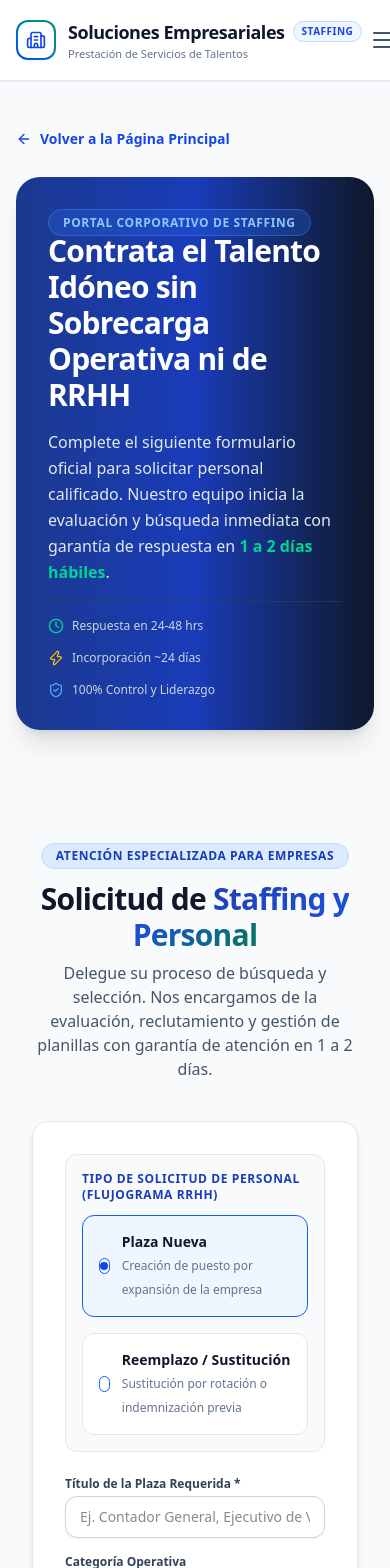
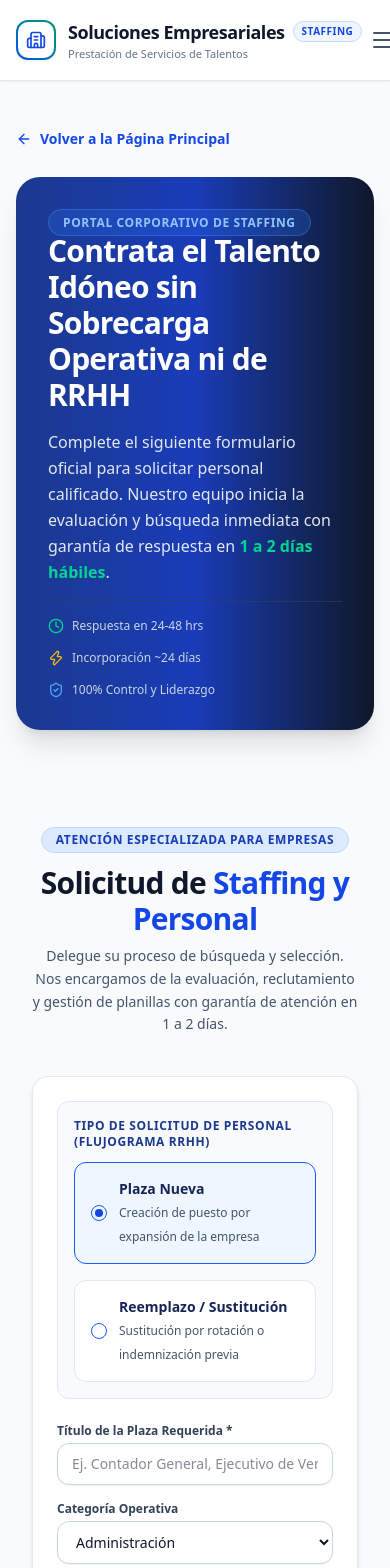
Before and after one commit to carlosBenitez0/soluciones-empresariales, a Next.js app: page /solicitar-personal in a window 390 px wide. Shown: the top 1568 px of the page. Built offline with nearby package versions, Linux system fonts and the light colour scheme.

Commit message:
chore(impeccable): install impeccable tool, resolve all UI anti-patterns, fix color contrasts and verify responsive design

```diff
--- a/package.json
+++ b/package.json
@@ -13,6 +13,7 @@
   "dependencies": {
     "clsx": "^2.1.1",
     "framer-motion": "^14.0.0",
+    "impeccable": "^4.1.0",
     "lucide-react": "^1.52.0",
     "next": "16.3.8",
     "react": "19.2.8",
--- a/src/app/globals.css
+++ b/src/app/globals.css
@@ -23,7 +23,7 @@
 }
 
 .glass-panel {
-  background: rgba(255, 255, 255, 0.92);
+  background: rgba(255, 255, 255, 0.95);
   backdrop-filter: blur(12px);
   -webkit-backdrop-filter: blur(12px);
   border: 1px solid #e2e8f0;
@@ -43,15 +43,13 @@
 }
 
 .gradient-text {
-  background: linear-gradient(135deg, #1e40af 0%, #1d4ed8 50%, #047857 100%);
-  -webkit-background-clip: text;
-  -webkit-text-fill-color: transparent;
+  color: #1d4ed8;
+  font-weight: 800;
 }
 
 .gradient-text-gold {
-  background: linear-gradient(135deg, #b45309 0%, #d97706 100%);
-  -webkit-background-clip: text;
-  -webkit-text-fill-color: transparent;
+  color: #b45309;
+  font-weight: 800;
 }
 
 /* Custom Corporate Scrollbar */
--- a/src/app/page.tsx
+++ b/src/app/page.tsx
@@ -38,7 +38,7 @@
   };
 
   return (
-    <div className="min-h-screen bg-slate-50 text-slate-900 flex flex-col font-sans selection:bg-blue-700 selection:text-white">
+    <div className="min-h-screen bg-slate-50 text-slate-900 flex flex-col font-sans">
 
       {/* Executive Navbar with Next.js router integration */}
       <Navbar />
--- a/src/components/enterprise/StaffingRequestForm.tsx
+++ b/src/components/enterprise/StaffingRequestForm.tsx
@@ -54,7 +54,7 @@
   };
 
   return (
-    <section className="py-16 bg-slate-50 border-b border-slate-200">
+    <section className="py-12 lg:py-16 bg-slate-50 border-b border-slate-200">
       <div className="max-w-4xl mx-auto px-4 sm:px-6 lg:px-8">
 
         {/* Header */}
@@ -63,28 +63,28 @@
             Atención Especializada para Empresas
           </div>
           <h2 className="text-3xl sm:text-4xl font-extrabold text-slate-900 tracking-tight">
-            Solicitud de <span className="gradient-text">Staffing y Personal</span>
+            Solicitud de <span className="text-blue-700">Staffing y Personal</span>
           </h2>
-          <p className="text-slate-600 mt-2 text-base max-w-2xl mx-auto">
+          <p className="text-slate-600 mt-2 text-sm sm:text-base max-w-2xl mx-auto leading-relaxed">
             Delegue su proceso de búsqueda y selección. Nos encargamos de la evaluación, reclutamiento y gestión de planillas con garantía de atención en 1 a 2 días.
           </p>
         </div>
 
         {/* Form Container */}
-        <div className="bg-white p-8 rounded-2xl border border-slate-200 shadow-md">
+        <div className="bg-white p-6 sm:p-8 rounded-2xl border border-slate-200 shadow-md">
           {submitted ? (
             <div className="text-center py-10 space-y-4">
               <div className="w-16 h-16 rounded-full bg-emerald-100 text-emerald-700 flex items-center justify-center mx-auto border border-emerald-300 shadow-xs">
                 <CheckCircle2 className="w-10 h-10" />
               </div>
               <h3 className="text-2xl font-extrabold text-slate-900">¡Solicitud de Staffing Registrada!</h3>
-              <p className="text-slate-600 max-w-lg mx-auto">
+              <p className="text-slate-600 max-w-lg mx-auto text-sm leading-relaxed">
                 Hemos recibido la solicitud para la plaza <strong className="text-blue-700">{positionTitle}</strong> de <strong className="text-slate-900">{companyName}</strong>. Un especialista en Recursos Humanos asignado responderá en menos de <strong className="text-emerald-700">24 a 48 horas</strong>.
               </p>
               <div className="pt-4">
                 <button
                   onClick={handleReset}
-                  className="px-6 py-2.5 rounded-xl bg-blue-700 hover:bg-blue-800 text-white font-bold text-sm shadow-md"
+                  className="px-6 py-2.5 rounded-xl bg-blue-700 hover:bg-blue-800 text-white font-bold text-sm shadow-md transition-colors"
                 >
                   Registrar Otra Solicitud
                 </button>
@@ -95,12 +95,12 @@
 
               {/* Section 1: Tipo de Movimiento (PDF Page 11 Logic) */}
               <div className="p-4 rounded-xl bg-slate-50 border border-slate-200 space-y-3">
-                <label className="block text-xs font-bold text-blue-800 uppercase tracking-wider">
+                <label className="block text-xs font-bold text-blue-900 uppercase tracking-wider">
                   Tipo de Solicitud de Personal (Flujograma RRHH)
                 </label>
                 <div className="grid grid-cols-1 sm:grid-cols-2 gap-4">
                   <label className={`p-4 rounded-xl border cursor-pointer flex items-center gap-3 transition-colors ${
-                    requestType === 'Plaza Nueva' ? 'bg-blue-50 border-blue-600 text-slate-900' : 'bg-white border-slate-200 text-slate-600'
+                    requestType === 'Plaza Nueva' ? 'bg-blue-50 border-blue-600 text-blue-950' : 'bg-white border-slate-200 text-slate-700'
                   }`}>
                     <input
                       type="radio"
@@ -110,17 +110,17 @@
                       onChange={() => setRequestType('Plaza Nueva')}
                       className="sr-only"
                     />
-                    <div className="w-4 h-4 rounded-full border border-blue-600 flex items-center justify-center">
+                    <div className="w-4 h-4 rounded-full border border-blue-600 flex items-center justify-center shrink-0">
                       {requestType === 'Plaza Nueva' && <div className="w-2 h-2 rounded-full bg-blue-700" />}
                     </div>
                     <div>
-                      <span className="font-bold block text-sm text-slate-900">Plaza Nueva</span>
-                      <span className="text-xs text-slate-500">Creación de puesto por expansión de la empresa</span>
+                      <span className="font-bold block text-sm text-blue-950">Plaza Nueva</span>
+                      <span className="text-xs text-slate-600">Creación de puesto por expansión de la empresa</span>
                     </div>
                   </label>
 
                   <label className={`p-4 rounded-xl border cursor-pointer flex items-center gap-3 transition-colors ${
-                    requestType === 'Reemplazo' ? 'bg-blue-50 border-blue-600 text-slate-900' : 'bg-white border-slate-200 text-slate-600'
+                    requestType === 'Reemplazo' ? 'bg-blue-50 border-blue-600 text-blue-950' : 'bg-white border-slate-200 text-slate-700'
                   }`}>
                     <input
                       type="radio"
@@ -130,12 +130,12 @@
                       onChange={() => setRequestType('Reemplazo')}
                       className="sr-only"
                     />
-                    <div className="w-4 h-4 rounded-full border border-blue-600 flex items-center justify-center">
+                    <div className="w-4 h-4 rounded-full border border-blue-600 flex items-center justify-center shrink-0">
                       {requestType === 'Reemplazo' && <div className="w-2 h-2 rounded-full bg-blue-700" />}
                     </div>
                     <div>
-                      <span className="font-bold block text-sm text-slate-900">Reemplazo / Sustitución</span>
-                      <span className="text-xs text-slate-500">Sustitución por rotación o indemnización previa</span>
+                      <span className="font-bold block text-sm text-blue-950">Reemplazo / Sustitución</span>
+                      <span className="text-xs text-slate-600">Sustitución por rotación o indemnización previa</span>
                     </div>
                   </label>
                 </div>
--- a/src/components/vacancies/VacancyList.tsx
+++ b/src/components/vacancies/VacancyList.tsx
@@ -29,7 +29,7 @@
   });
 
   return (
-    <section className="py-16 bg-white border-b border-slate-200">
+    <section className="py-12 lg:py-16 bg-white border-b border-slate-200">
       <div className="max-w-7xl mx-auto px-4 sm:px-6 lg:px-8">
 
         {/* Title */}
@@ -38,9 +38,9 @@
             Oportunidades Laborales Activas
           </div>
           <h2 className="text-3xl sm:text-4xl font-extrabold text-slate-900 tracking-tight">
-            Bolsa de Trabajo para <span className="gradient-text">Candidatos</span>
+            Bolsa de Trabajo para <span className="text-blue-700">Candidatos</span>
           </h2>
-          <p className="text-slate-600 mt-2 text-base">
+          <p className="text-slate-600 mt-2 text-sm sm:text-base leading-relaxed">
             Conectamos tus habilidades con vacantes verificadas en empresas formales de El Salvador.
           </p>
         </div>
@@ -107,8 +107,8 @@
                 className="bg-white p-6 rounded-2xl border border-slate-200 flex flex-col justify-between relative group hover:shadow-md transition-all hover:border-blue-300"
               >
                 {vacancy.isUrgent && (
-                  <span className="absolute top-4 right-4 px-2.5 py-0.5 rounded-full bg-amber-100 text-amber-800 border border-amber-300 text-[10px] font-extrabold uppercase tracking-wider flex items-center gap-1">
-                    <Sparkles className="w-3 h-3 text-amber-600" />
+                  <span className="absolute top-4 right-4 px-2.5 py-0.5 rounded-full bg-amber-100 text-amber-900 border border-amber-300 text-xs font-extrabold uppercase tracking-wider flex items-center gap-1">
+                    <Sparkles className="w-3 h-3 text-amber-700" />
                     Urgente
                   </span>
                 )}
@@ -145,7 +145,7 @@
                 <div className="pt-6">
                   <button
                     onClick={() => setSelectedVacancy(vacancy)}
-                    className="w-full py-2.5 rounded-xl bg-slate-100 hover:bg-blue-700 text-slate-800 hover:text-white font-bold text-xs transition-all flex items-center justify-center gap-2 group-hover:bg-blue-700 group-hover:text-white shadow-xs"
+                    className="w-full py-2.5 rounded-xl bg-blue-700 hover:bg-blue-800 text-white font-bold text-xs transition-all flex items-center justify-center gap-2 shadow-xs"
                   >
                     <span>Postularme a esta Plaza</span>
                     <ArrowRight className="w-3.5 h-3.5" />
```
Also changed, not shown: 1 other file (tests, documents, lock files or other folders).
